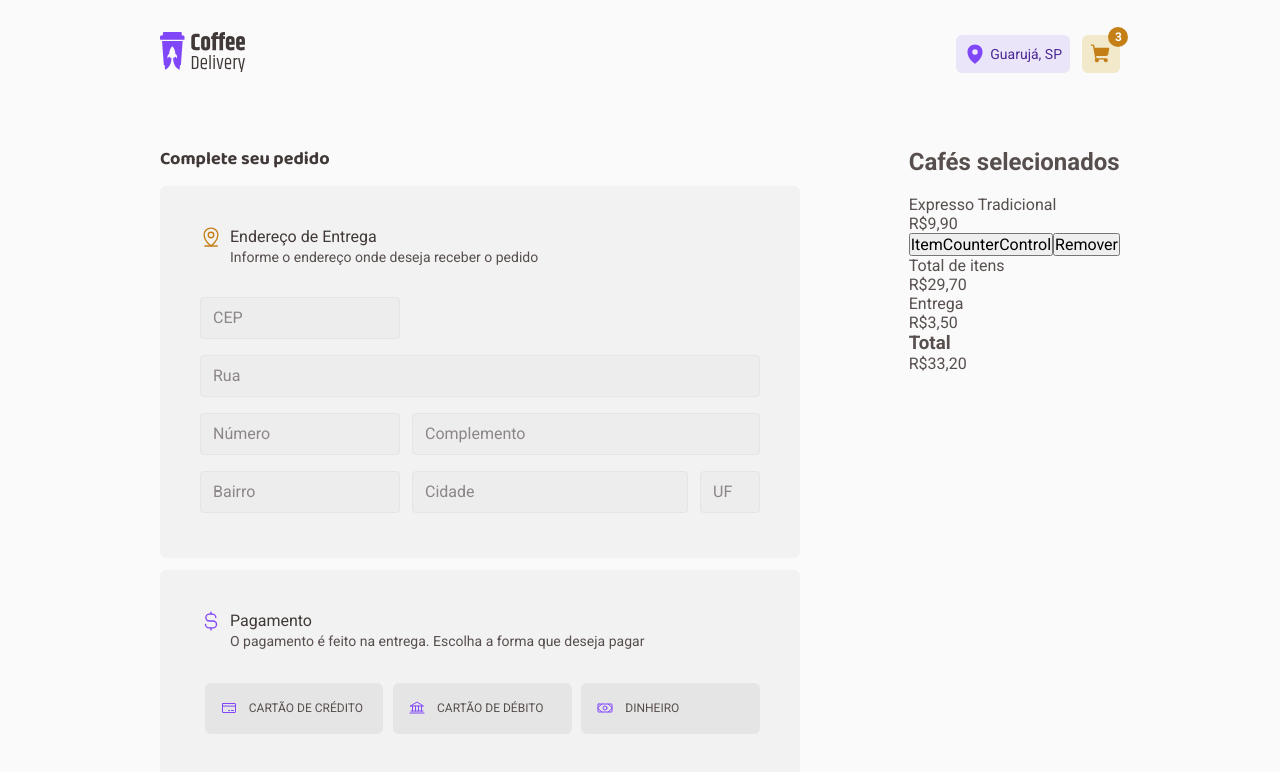
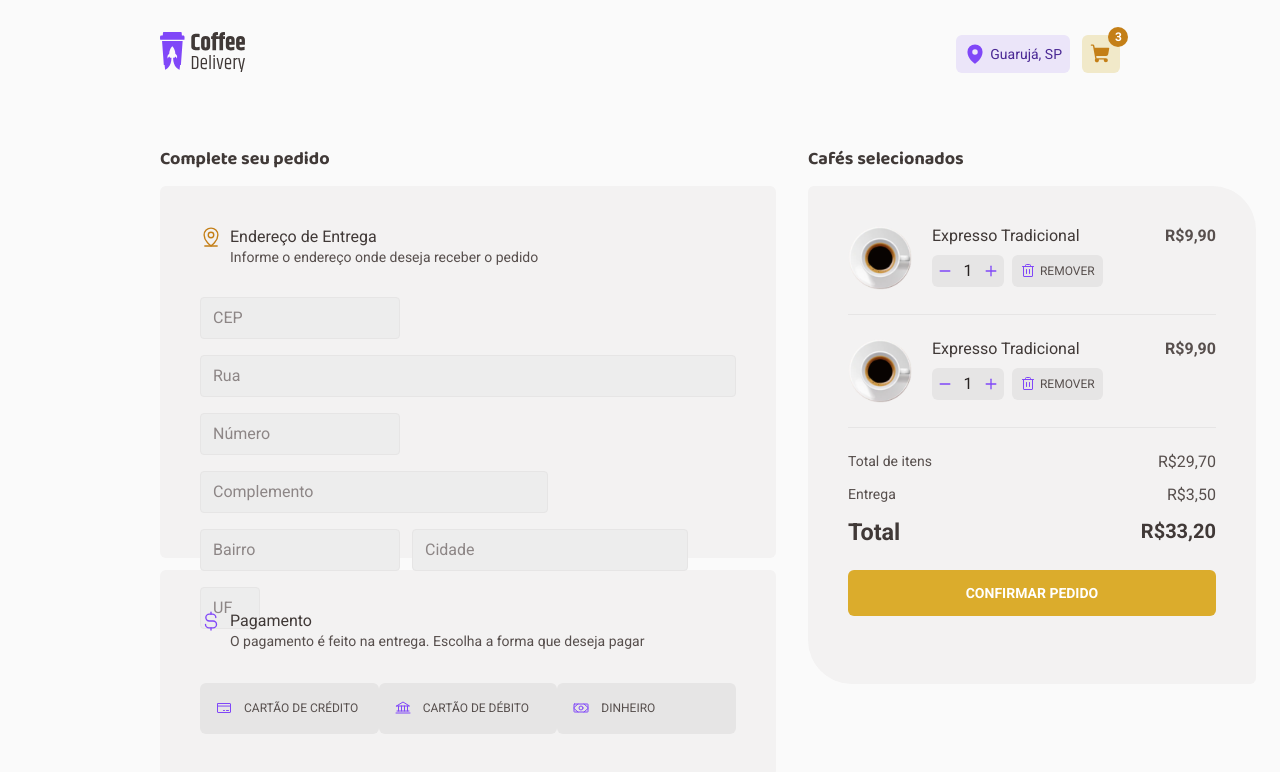
Before and after one commit to eoSalinas/coffee-delivery, a React (Vite) app: page /checkout in a window 1280 px wide. Shown: the top 772 px of the page. Built offline with nearby package versions, Linux system fonts and the light colour scheme.

Commit message:
CartView - Added HTML and CSS

```diff
--- a/src/Router.tsx
+++ b/src/Router.tsx
@@ -2,6 +2,7 @@ import { Routes, Route } from 'react-router-dom'
 import { DefaultLayout } from './layouts/DefaultLayout'
 import { Home } from './pages/home'
 import { Checkout } from './pages/checkout'
+import { DevComponent } from './pages/devcomponent'
 
 export function Router() {
   return (
@@ -9,6 +10,7 @@ export function Router() {
       <Route path="/" element={<DefaultLayout />}>
         <Route path="/" element={<Home />} />
         <Route path="/checkout" element={<Checkout />} />
+        <Route path="/devcomponent" element={<DevComponent />} />
       </Route>
     </Routes>
   )
--- /dev/null
+++ b/src/components/ItemCounter/index.tsx
@@ -0,0 +1,35 @@
+import { useState } from 'react'
+import { Minus, Plus } from 'phosphor-react'
+import { ItemCounterContainer } from './style'
+
+export function ItemCounter() {
+  const [coffeeAmount, setCoffeeAmount] = useState(1)
+
+  // function resetCoffeeAmount() {
+  //   setCoffeeAmount(1)
+  // }
+
+  function handleMoreOne() {
+    if (coffeeAmount < 99) {
+      setCoffeeAmount((state) => state + 1)
+    }
+  }
+
+  function handleLessOne() {
+    if (coffeeAmount > 1) {
+      setCoffeeAmount((state) => state - 1)
+    }
+  }
+
+  return (
+    <ItemCounterContainer>
+      <button onClick={handleLessOne}>
+        <Minus size={14} weight="bold" />
+      </button>
+      <span>{coffeeAmount}</span>
+      <button onClick={handleMoreOne}>
+        <Plus size={14} weight="bold" />
+      </button>
+    </ItemCounterContainer>
+  )
+}
--- /dev/null
+++ b/src/components/ItemCounter/style.ts
@@ -0,0 +1,35 @@
+import styled from 'styled-components'
+
+export const ItemCounterContainer = styled.div`
+  width: 4.5rem;
+  max-width: 4.5rem;
+  height: 2rem;
+  max-height: 2rem;
+
+  display: flex;
+  justify-content: space-around;
+  align-items: center;
+
+  border-radius: 6px;
+
+  background: ${(props) => props.theme['gray-400']};
+
+  button {
+    height: 1rem;
+    border: none;
+
+    color: ${(props) => props.theme['purple-500']};
+    background: transparent;
+
+    &:hover {
+      color: ${(props) => props.theme['purple-900']};
+    }
+  }
+
+  span {
+    font-size: 1rem;
+    line-height: 130%;
+
+    color: ${(props) => props.theme['brown-700']};
+  }
+`
--- /dev/null
+++ b/src/pages/checkout/components/CartView/index.tsx
@@ -0,0 +1,76 @@
+import { ItemCounter } from '../../../../components/ItemCounter'
+import { Trash } from 'phosphor-react'
+import { coffeesDB } from '../../../../coffeesDB'
+
+import {
+  Cart,
+  CartViewContainer,
+  ConfirmPurchaseButton,
+  ItemList,
+  ItemNote,
+  PurchaseNote,
+  RemoveFromCartButton,
+} from './style'
+
+export function CartView() {
+  return (
+    <CartViewContainer>
+      <h2>Cafés selecionados</h2>
+      <Cart>
+        <ItemList>
+          <img src={coffeesDB[0].coffeeImg} alt="" />
+          <ItemNote>
+            <span>
+              <h3>Expresso Tradicional</h3>
+              <p>R$9,90</p>
+            </span>
+
+            <div>
+              <ItemCounter />
+              <RemoveFromCartButton>
+                <Trash size={16} />
+                Remover
+              </RemoveFromCartButton>
+            </div>
+          </ItemNote>
+        </ItemList>
+        <hr />
+        <ItemList>
+          <img src={coffeesDB[0].coffeeImg} alt="" />
+          <ItemNote>
+            <span>
+              <h3>Expresso Tradicional</h3>
+              <p>R$9,90</p>
+            </span>
+
+            <div>
+              <ItemCounter />
+              <RemoveFromCartButton>
+                <Trash size={16} />
+                Remover
+              </RemoveFromCartButton>
+            </div>
+          </ItemNote>
+        </ItemList>
+        <hr />
+        <PurchaseNote>
+          <span>
+            <p>Total de itens</p>
+            <p>R$29,70</p>
+          </span>
+
+          <span>
+            <p>Entrega</p>
+            <p>R$3,50</p>
+          </span>
+
+          <span>
+            <h3>Total</h3>
+            <p>R$33,20</p>
+          </span>
+        </PurchaseNote>
+        <ConfirmPurchaseButton>Confirmar pedido</ConfirmPurchaseButton>
+      </Cart>
+    </CartViewContainer>
+  )
+}
--- /dev/null
+++ b/src/pages/checkout/components/CartView/style.ts
@@ -0,0 +1,156 @@
+import styled from 'styled-components'
+
+export const CartViewContainer = styled.aside`
+  width: 28rem;
+  height: 33.5rem;
+
+  h2 {
+    margin-bottom: 0.9375rem;
+
+    font-family: 'Baloo 2', cursive;
+    font-size: 1.125rem;
+    font-weight: 700;
+    line-height: 130%;
+    color: ${(props) => props.theme['brown-400']};
+  }
+`
+export const Cart = styled.div`
+  height: 31.125rem;
+
+  padding: 2.5rem;
+
+  border-radius: 6px 44px 6px 44px;
+  background: ${(props) => props.theme['gray-200']};
+
+  hr {
+    height: 1px;
+    margin: 24px 0 24px 0;
+
+    border: none;
+
+    background: ${(props) => props.theme['gray-400']};
+  }
+`
+export const ItemList = styled.div`
+  display: flex;
+
+  img {
+    width: 64px;
+    height: 64px;
+
+    margin-right: 1.25rem;
+  }
+`
+export const ItemNote = styled.div`
+  width: 100%;
+
+  span {
+    display: flex;
+    justify-content: space-between;
+
+    h3 {
+      font-size: 1rem;
+      font-weight: 400;
+      line-height: 130%;
+      margin-bottom: 0.5rem;
+
+      color: ${(props) => props.theme['brown-400']};
+    }
+
+    p {
+      font-size: 1rem;
+      font-weight: 700;
+      line-height: 130%;
+
+      color: ${(props) => props.theme['brown-300']};
+    }
+  }
+
+  div {
+    width: 10.6875rem;
+
+    display: flex;
+  }
+`
+export const PurchaseNote = styled.section`
+  margin-bottom: 1.5rem;
+
+  span {
+    display: flex;
+    justify-content: space-between;
+
+    p {
+      line-height: 130%;
+      font-size: 0.875rem;
+
+      color: ${(props) => props.theme['brown-300']};
+
+      &:last-child {
+        font-size: 1rem;
+      }
+    }
+
+    & + span {
+      margin-top: 0.75rem;
+    }
+
+    &:last-child {
+      font-size: 1.25rem;
+      color: ${(props) => props.theme['brown-400']};
+
+      p {
+        font-size: 1.25rem;
+        font-weight: 700;
+
+        color: ${(props) => props.theme['brown-400']};
+      }
+    }
+  }
+`
+export const ConfirmPurchaseButton = styled.button`
+  width: 23rem;
+  height: 2.875rem;
+
+  border: none;
+  border-radius: 6px;
+  font-size: 0.875rem;
+  font-weight: 700;
+  line-height: 160%;
+  text-transform: uppercase;
+
+  color: ${(props) => props.theme.white};
+  background: ${(props) => props.theme['yellow-500']};
+
+  &:hover {
+    transition: all 60ms;
+    background: ${(props) => props.theme['yellow-900']};
+  }
+`
+export const RemoveFromCartButton = styled.button`
+  padding: 0.5rem;
+  margin-left: 0.5rem;
+  display: flex;
+  align-items: center;
+  gap: 0.25rem;
+
+  border: none;
+  border-radius: 6px;
+  font-size: 0.75rem;
+  text-transform: uppercase;
+
+  color: ${(props) => props.theme['brown-300']};
+  background: ${(props) => props.theme['gray-400']};
+
+  &:hover {
+    transition: all 60ms;
+    background: ${(props) => props.theme['gray-900']};
+
+    svg {
+      color: ${(props) => props.theme['purple-900']};
+    }
+  }
+
+  svg {
+    color: ${(props) => props.theme['purple-500']};
+  }
+`
--- a/src/pages/checkout/index.tsx
+++ b/src/pages/checkout/index.tsx
@@ -1,3 +1,4 @@
+import { CartView } from './components/CartView'
 import { DeliveryForm } from './components/DeliveryForm'
 import { CheckoutContainer } from './style'
 
@@ -5,37 +6,7 @@ export function Checkout() {
   return (
     <CheckoutContainer>
       <DeliveryForm />
-
-      <div>
-        <h2>Cafés selecionados</h2>
-        <aside>
-          <div>
-            <img src="" alt="" />
-            <span>
-              <p>Expresso Tradicional</p>
-              <p>R$9,90</p>
-            </span>
-            <button>ItemCounterControl</button>
-            <button>Remover</button>
-          </div>
-          <div>
-            <span>
-              <p>Total de itens</p>
-              <p>R$29,70</p>
-            </span>
-
-            <span>
-              <p>Entrega</p>
-              <p>R$3,50</p>
-            </span>
-
-            <span>
-              <h3>Total</h3>
-              <p>R$33,20</p>
-            </span>
-          </div>
-        </aside>
-      </div>
+      <CartView />
     </CheckoutContainer>
   )
 }
--- a/src/pages/checkout/style.ts
+++ b/src/pages/checkout/style.ts
@@ -4,4 +4,5 @@ export const CheckoutContainer = styled.main`
   margin-top: 2.5rem;
   display: flex;
   justify-content: space-between;
+  gap: 0 2rem;
 `
--- /dev/null
+++ b/src/pages/devcomponent/index.tsx
@@ -0,0 +1,5 @@
+import { ItemCounter } from '../../components/ItemCounter'
+
+export function DevComponent() {
+  return <ItemCounter />
+}
--- a/src/pages/home/components/ProductCard/index.tsx
+++ b/src/pages/home/components/ProductCard/index.tsx
@@ -1,14 +1,10 @@
-import { useContext, useState } from 'react'
+import { useContext } from 'react'
 import { CartButton } from '../../../../styles/buttons'
 import { CoffeesContext } from '../CoffeeMenu'
-import { Minus, Plus, ShoppingCart } from 'phosphor-react'
+import { ShoppingCart } from 'phosphor-react'
 
-import {
-  PriceAndControl,
-  ItemCounterControl,
-  ProductCardContainer,
-  ProductTag,
-} from './style'
+import { PriceAndControl, ProductCardContainer, ProductTag } from './style'
+import { ItemCounter } from '../../../../components/ItemCounter'
 
 const IntlCurrency = Intl.NumberFormat('pt-BR', {
   // style: 'currency',
@@ -17,31 +13,8 @@ const IntlCurrency = Intl.NumberFormat('pt-BR', {
 })
 
 export function ProductCard() {
-  const [coffeeAmount, setCoffeeAmount] = useState(1)
   const { coffeeImg, coffeeName, tags, details, price } =
     useContext(CoffeesContext)
-
-  function resetCoffeeAmount() {
-    setCoffeeAmount(1)
-  }
-
-  function handleMoreOne() {
-    if (coffeeAmount < 100) {
-      setCoffeeAmount((state) => state + 1)
-    }
-  }
-
-  function handleLessOne() {
-    if (coffeeAmount > 1) {
-      setCoffeeAmount((state) => state - 1)
-    }
-  }
-
-  function handleAddToCart() {
-    console.log(`Você adicionou ${coffeeAmount} ${coffeeName}`)
-
-    resetCoffeeAmount()
-  }
 
   return (
     <ProductCardContainer>
@@ -61,17 +34,10 @@ export function ProductCard() {
           R$
           <span>{IntlCurrency.format(price)}</span>
         </label>
-        <ItemCounterControl>
-          <Minus size={14} weight="bold" onClick={handleLessOne} />
-          <span>{coffeeAmount}</span>
-          <Plus size={14} weight="bold" onClick={handleMoreOne} />
-        </ItemCounterControl>
 
-        <CartButton
-          bgColor="purple900"
-          iconColor="white"
-          onClick={handleAddToCart}
-        >
+        <ItemCounter />
+
+        <CartButton bgColor="purple900" iconColor="white">
           <ShoppingCart size={22} weight="fill" />
         </CartButton>
       </PriceAndControl>
--- a/src/pages/home/components/ProductCard/style.ts
+++ b/src/pages/home/components/ProductCard/style.ts
@@ -69,6 +69,8 @@ export const PriceAndControl = styled.div`
   padding: 0 1.5rem;
 
   label {
+    margin-right: 1.4375rem;
+
     line-height: 130%;
     font-size: 0.875rem;
 
```
